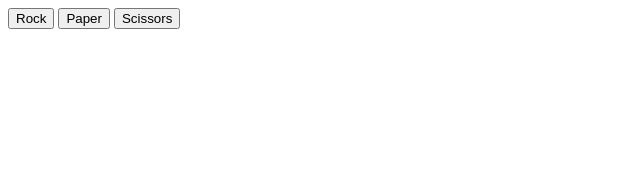
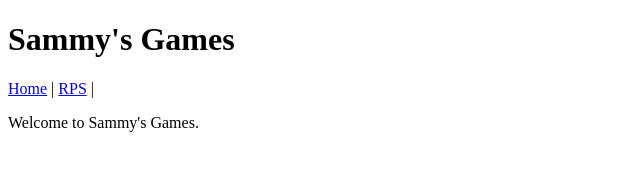
Before and after one commit to ssantos2023/CMSI-4072_Santos, a plain HTML site: page index.html in a window 1280 px wide. Shown: the whole page, without its empty margins (0-640 px from the left). Drawn offline with Linux system fonts and the light colour scheme.

Commit message:
home page
turned index into a home page that navigates to others

```diff
--- a/index.html
+++ b/index.html
@@ -1,29 +1,18 @@
-<!--
 <!DOCTYPE html>
-<html lang="en">
+<html>
 <head>
-    <meta charset="UTF-8">
-    <meta name="viewport" content="width=device-width, initial-scale=1.0">
-    <title>Sammy's Games</title>
+  <title>Sammy's Games</title>
 </head>
 <body>
-    <h1>Sammy's Games</h1>
-    <p>Welcome.</p>
+
+  <h1>Sammy's Games</h1>
+
+  <nav>
+    <a href="index.html">Home</a> |
+    <a href="rps.html">RPS</a> |
+  </nav>
+
+  <p>Welcome to Sammy's Games.</p>
+
 </body>
 </html>
--->
-<!DOCTYPE html>
-<button onclick="p('rock')">Rock</button>
-<button onclick="p('paper')">Paper</button>
-<button onclick="p('scissors')">Scissors</button>
-<p id="r"></p>
-
-<script>
-function p(c){
-  let a=['rock','paper','scissors'],
-      d=a[Math.floor(Math.random()*3)];
-  r.innerText = c==d ? 'Tie' :
-    (c=='rock'&&d=='scissors'||c=='paper'&&d=='rock'||c=='scissors'&&d=='paper')
-    ? 'Win' : 'Lose';
-}
-</script>
```
Also changed, not shown: rps.html (added, +15 -0 lines).
